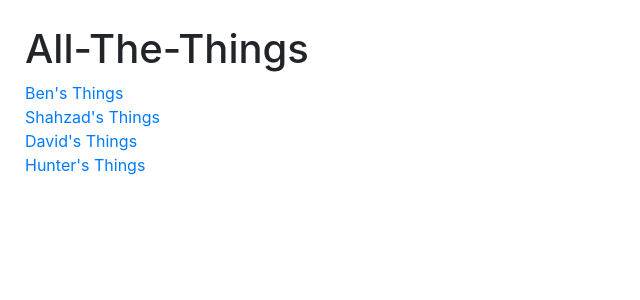
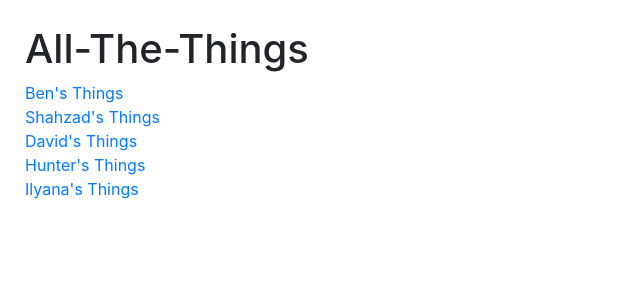
Before and after one commit to piercepetit7/all-the-things, a React (Create React App) app: page / in a window 1280 px wide. Shown: the top 300 px of the page, without its empty margins (0-640 px from the left). Built offline with nearby package versions, Linux system fonts and the light colour scheme.

Commit message:
add link to landing

```diff
--- a/src/pages/Landing/Landing.jsx
+++ b/src/pages/Landing/Landing.jsx
@@ -9,6 +9,7 @@ const Landing = () => {
       <Link to="/the-functional-things">Shahzad's Things</Link><br/>
       <Link to="/the-well-styled-things">David's Things</Link><br/>
       <Link to="/the-silly-things">Hunter's Things</Link><br/>
+      <Link to="/the-rain-things">Ilyana's Things</Link><br/>
     </>
   )
 }
```
